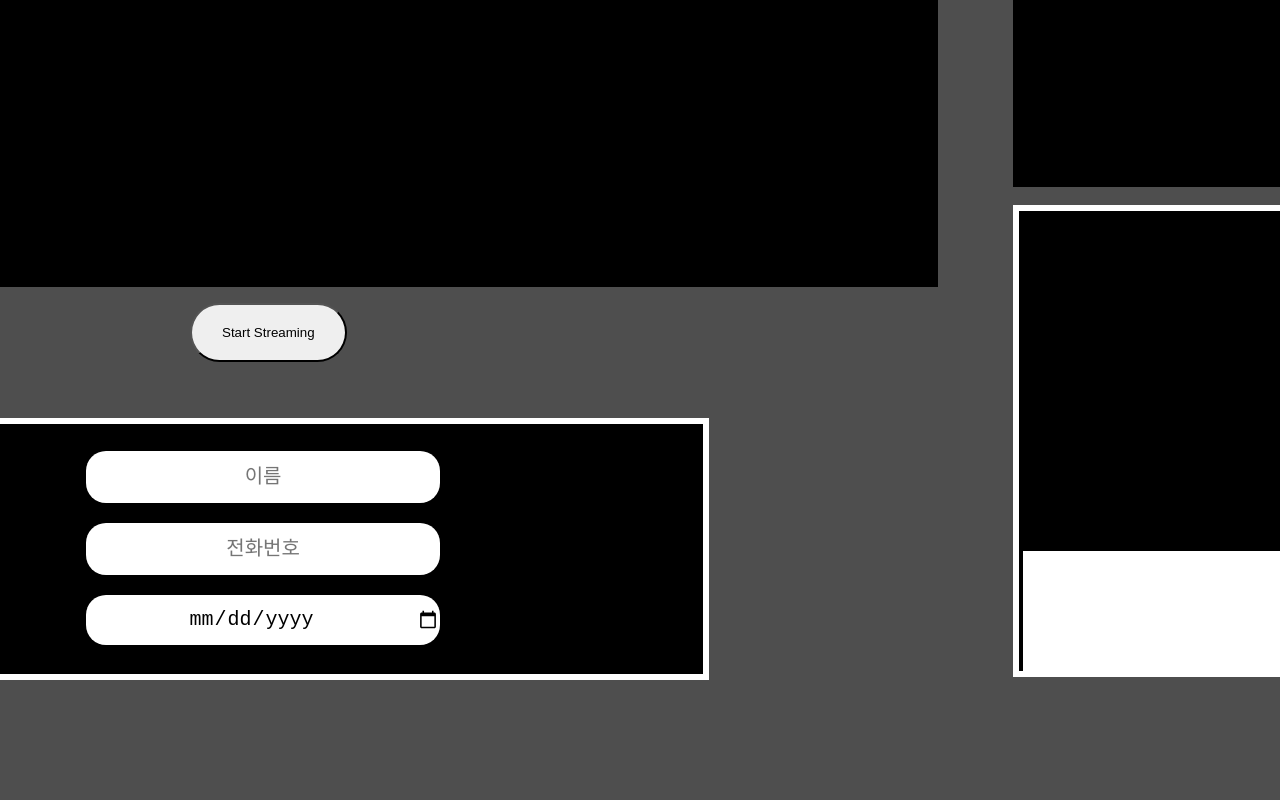
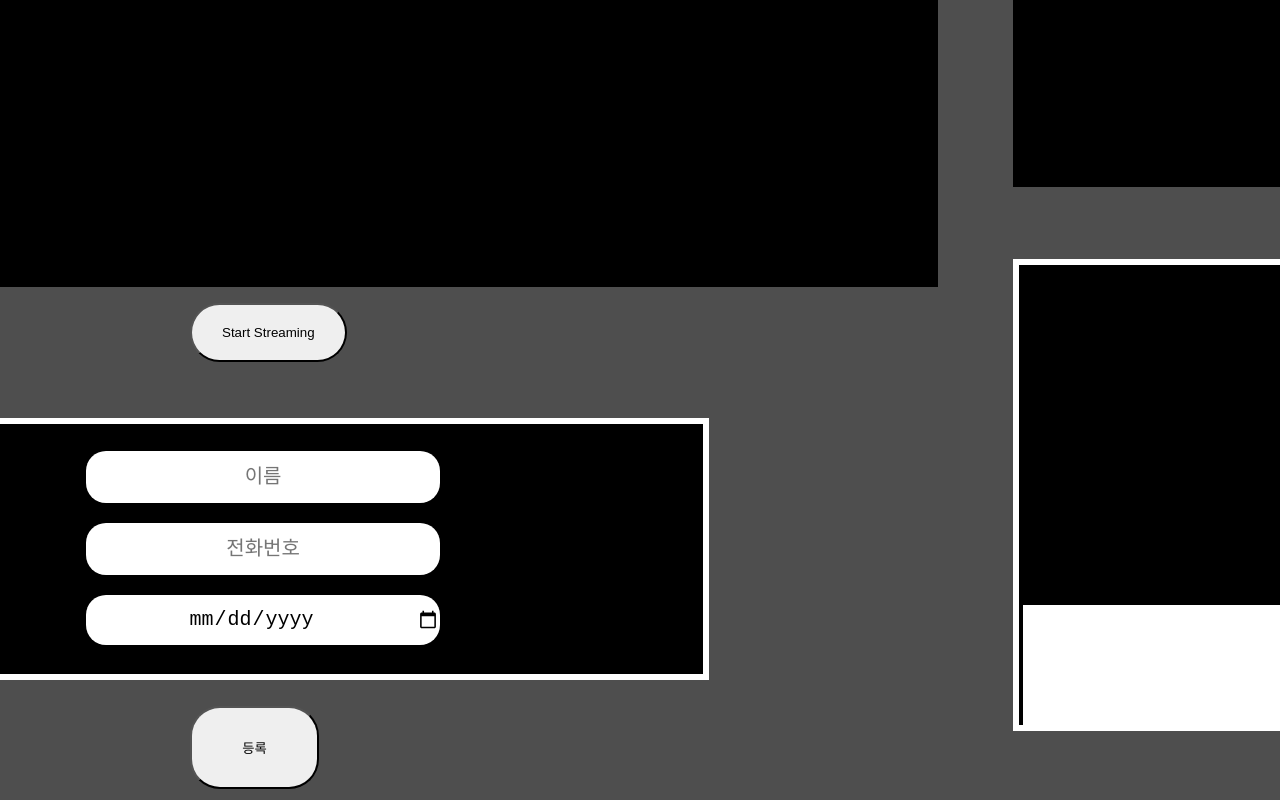
Before and after one commit to HANYONUJUN/wireless_network, a Vue app in the folder Frontend/ras_project_ui/: page / in a window 1280 px wide. Shown: the part 353-1153 px from the top of the page. Before the commit the page ends 1044 px from the top, so only its background shows below. Built offline with nearby package versions, Linux system fonts and the light colour scheme.

Commit message:
관리자 등록 버튼 추가

```diff
--- a/Frontend/ras_project_ui/src/components/VideoDisplay.vue
+++ b/Frontend/ras_project_ui/src/components/VideoDisplay.vue
@@ -24,6 +24,7 @@
             <input type="date">
           </div>
         </div>
+        <button id="info_btn">등록</button>
       </td>
 
       <td>
--- a/Frontend/ras_project_ui/src/css/main.css
+++ b/Frontend/ras_project_ui/src/css/main.css
@@ -71,6 +71,14 @@ body{
     margin-left: 13%;
 }
 
+#info_btn{
+    margin-top:2%;
+    margin-left: 43%;
+    padding: 30px 50px;
+    border-radius: 30px;
+
+}
+
 #log_it {
     margin-top: -23%;
     margin-left: 10%;
```
